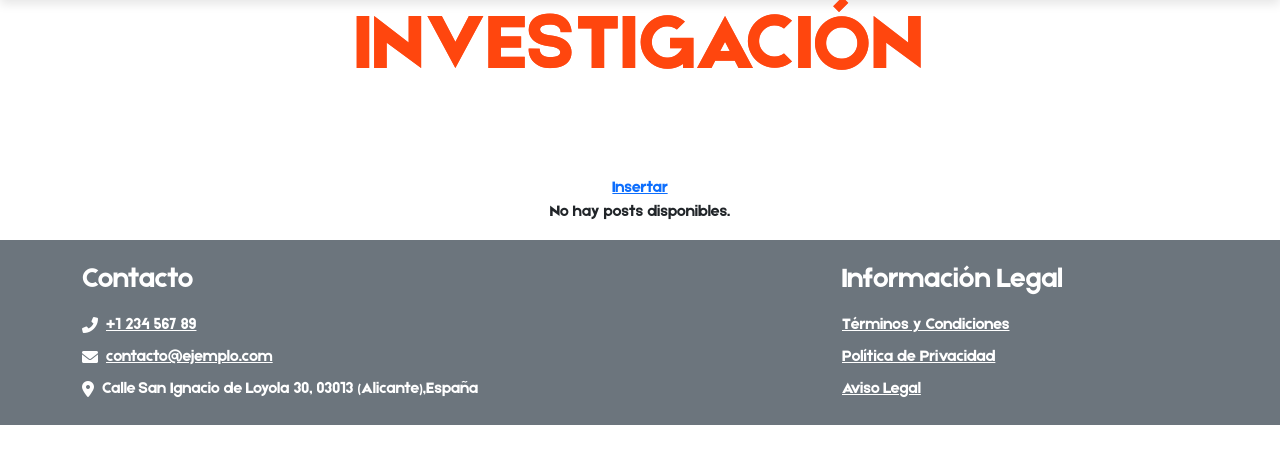
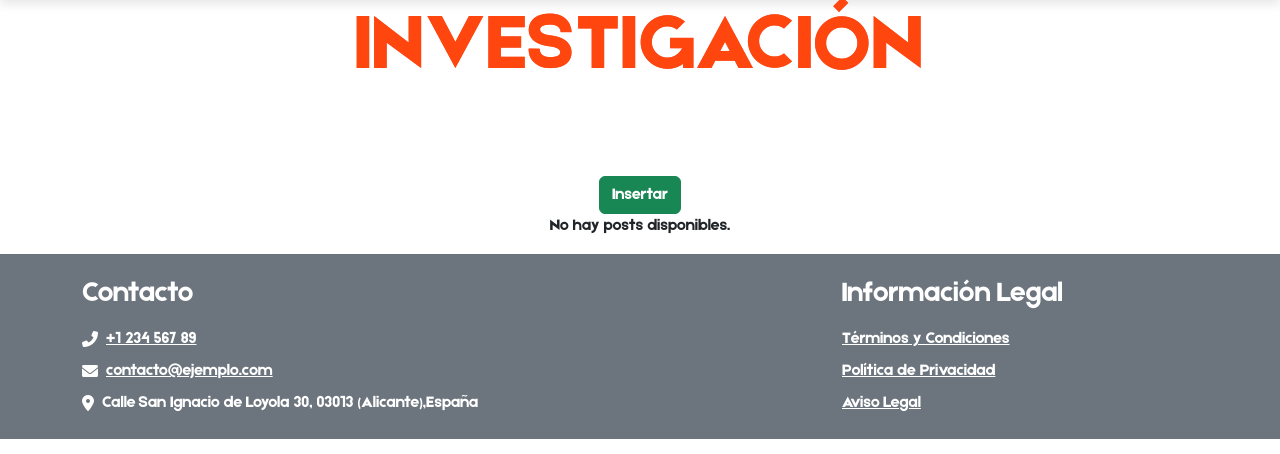
Before and after one commit to AdriRodri13/Neuromovens, a PHP site: page /assets/Vistas/investigacion.php in a window 1280 px wide. Shown: the part 216-670 px from the top of the page. Run offline with PHP 8.4, Linux system fonts and the light colour scheme; the visitor is signed in with stand-in values (Sample User, id 1); some libraries are stand-ins or nearby versions.

Commit message:
Neuromovens 1.0.1.4 Botones bonitos

```diff
--- a/www.neuromovens.com/assets/Vistas/investigacion.php
+++ b/www.neuromovens.com/assets/Vistas/investigacion.php
@@ -13,7 +13,7 @@
 <main>
     <!-- Si el usuario está logueado, mostrar enlace para insertar nuevo post -->
     <?php if ($sesion_usuario): ?>
-        <a href="../Vistas/InsertarPostInvestigacion.php?accion=insertar">Insertar</a>
+        <a href="../Vistas/InsertarPostInvestigacion.php?accion=insertar" class="btn btn-success">Insertar</a>
     <?php endif; ?>
 
     <?php
@@ -44,8 +44,8 @@
 
                     <!-- Mostrar botones de editar y eliminar si el usuario está logueado -->
                     <?php if ($sesion_usuario): ?>
-                        <a href="../Controlador/ControladorPostInvestigacion.php?accion=cargar&id=<?php echo $post->getId(); ?>">Editar</a>
-                        <a href="../Controlador/ControladorPostInvestigacion.php?accion=eliminar&id=<?php echo $post->getId(); ?>">Eliminar</a>
+                        <a href="../Controlador/ControladorPostInvestigacion.php?accion=cargar&id=<?php echo $post->getId(); ?>" class="btn btn-info">Editar</a>
+                        <a href="../Controlador/ControladorPostInvestigacion.php?accion=eliminar&id=<?php echo $post->getId(); ?>" class="btn btn-danger">Eliminar</a>
                     <?php endif; ?>
                 </section>
 
```
Also changed, not shown: www.neuromovens.com/assets/Vistas/productos.php (+7 -3 lines).
